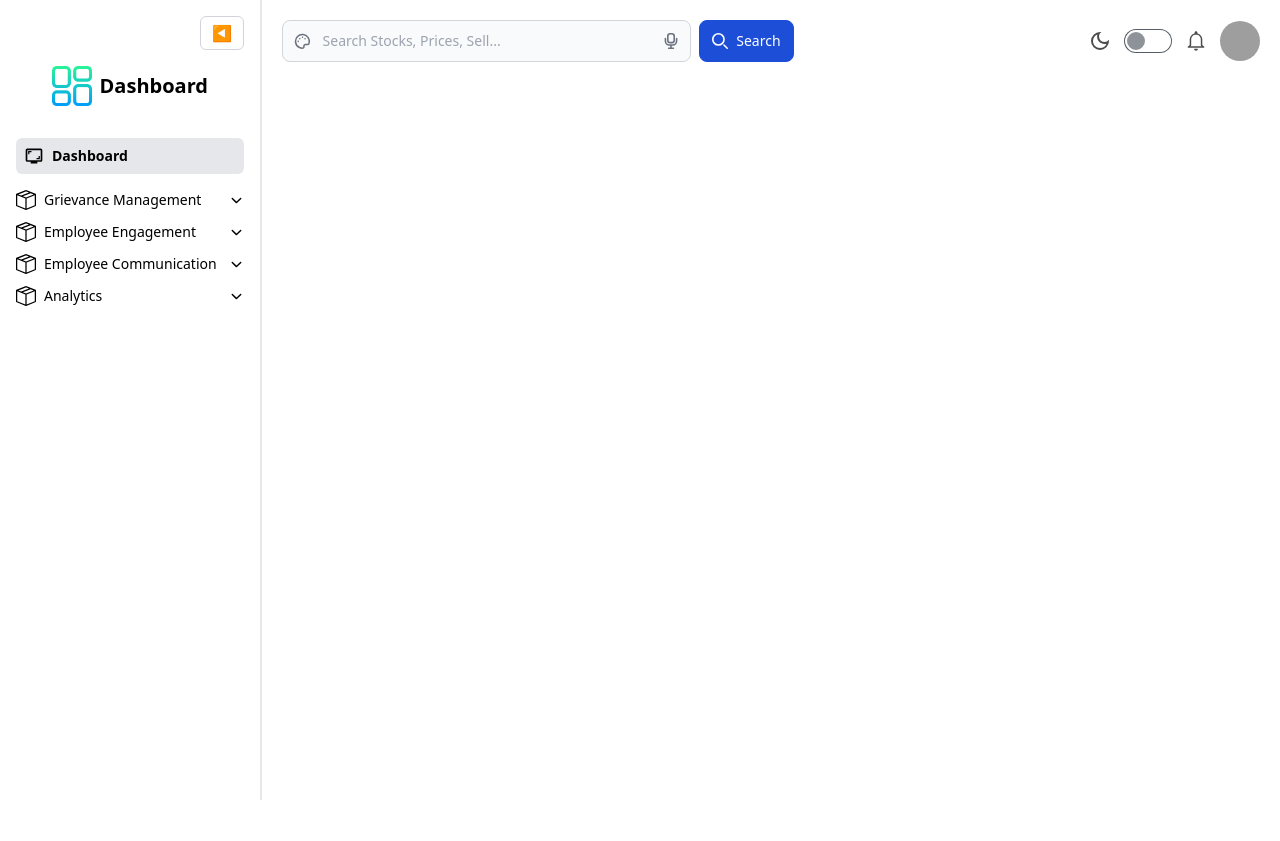
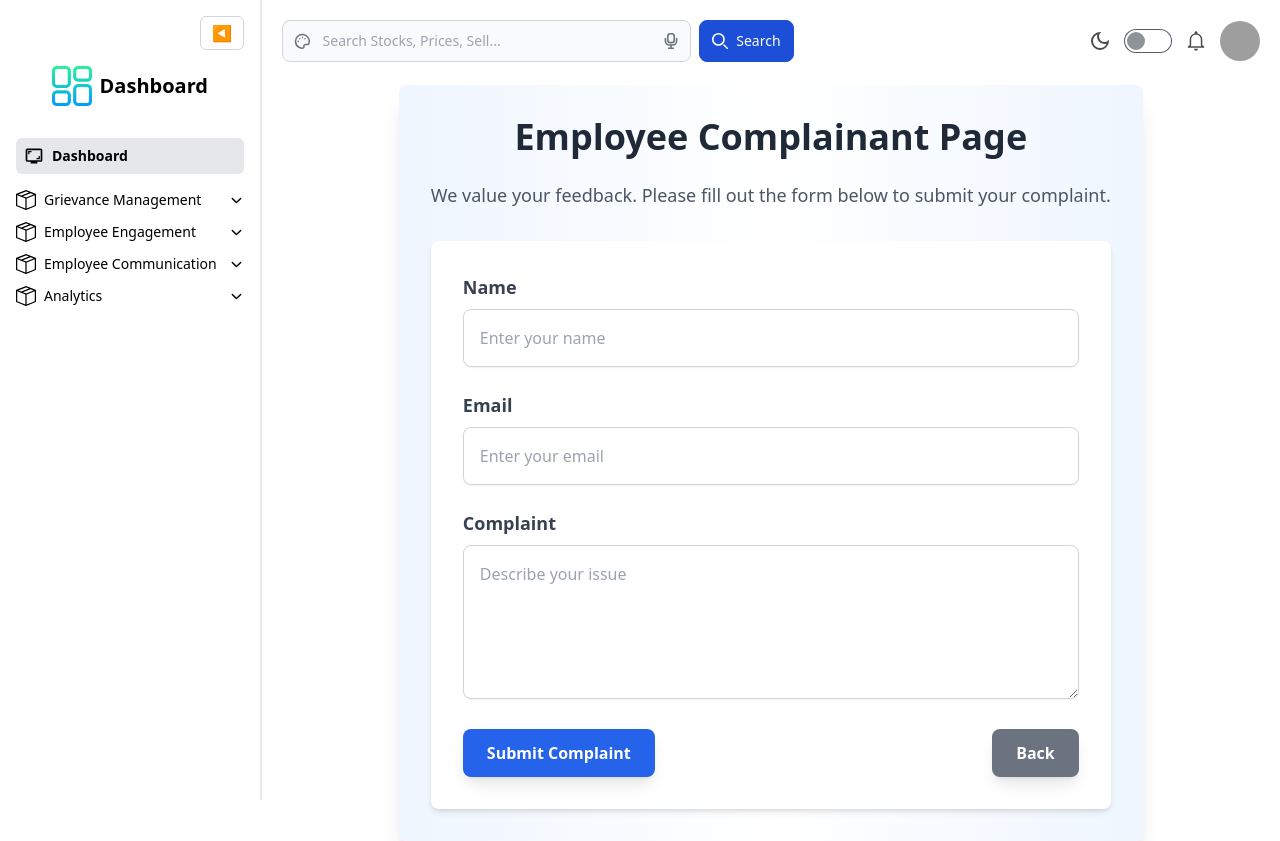
Before and after one commit to Maria-2027/MANUFACTURING-HR4, a React (Vite) app in the folder Manufacturing-human-resources-4/frontend/: page /EmComplaint in a window 1280 px wide. Before the commit the page ends 800 px from the top, so only its background shows below. Built offline with nearby package versions, Linux system fonts and the light colour scheme; grey boxes are pictures that could not be loaded.

Commit message:
Customer Complaint

```diff
--- a/Manufacturing-human-resources-4/frontend/index.html
+++ b/Manufacturing-human-resources-4/frontend/index.html
@@ -2,7 +2,7 @@
 <html lang="en">
   <head>
     <meta charset="UTF-8" />
-    <link rel="icon" type="image/png" href="/logistics.png" />
+    <link rel="icon" type="image/png" href="/jjmlogo.jpg  " />
     <meta name="viewport" content="width=device-width, initial-scale=1.0" />
     <title>Human Resources 4</title>
   </head>
--- a/Manufacturing-human-resources-4/frontend/src/App.jsx
+++ b/Manufacturing-human-resources-4/frontend/src/App.jsx
@@ -3,7 +3,8 @@ import LoginForm from "./pages/LoginForm";
 import Sidebar from "./Components/Sidebar";
 import Search from "./Components/Search";
 import Dashboard from "./Components/Dashboard";
-import Complaint from "./Components/Complaint";
+import EmComplaint from "./Components/EmComplaint";
+import CoCompplaint from "./Components/CoComplaint";
 import CommunicationPortal from "./Components/CommunicationPortal";
 import RequestCompensationDetails from "./Components/RequestCompensationDetails";
 import "./index.css";
@@ -19,9 +20,10 @@ const App = () => {
         <Routes>
           <Route path="/dashboard" element={<Dashboard />} />
           <Route path="/login" element={<LoginForm />} />
-          <Route path="/complaint" element={<Complaint />} />
+          <Route path="/EmComplaint" element={<EmComplaint />} />
           <Route path="/communicationportal" element={<CommunicationPortal />} />
           <Route path="/requestcompensationdetails" element={<RequestCompensationDetails />} />
+          <Route path="/CoComplaint" element={<CoCompplaint />} />
         </Routes>
       </div>
     </div>
--- a/Manufacturing-human-resources-4/frontend/src/Components/Complaint.jsx
+++ b/Manufacturing-human-resources-4/frontend/src/Components/CoComplaint.jsx
@@ -32,7 +32,7 @@ const ComplaintPage = () => {
 
   return (
     <div className="max-w-3xl mx-auto p-8 bg-gradient-to-r from-blue-50 via-white to-blue-50 rounded-lg shadow-xl">
-      <h1 className="text-4xl font-extrabold text-gray-800 mb-6 text-center">Complainant Page</h1>
+      <h1 className="text-4xl font-extrabold text-gray-800 mb-6 text-center">Customer Complainant Page</h1>
       <p className="mb-8 text-lg text-gray-600 text-center">We value your feedback. Please fill out the form below to submit your complaint.</p>
 
       {submitted ? (
--- /dev/null
+++ b/Manufacturing-human-resources-4/frontend/src/Components/EmComplaint.jsx
@@ -0,0 +1,114 @@
+import React, { useState } from 'react';
+import { useNavigate } from 'react-router-dom';
+
+const ComplaintPage = () => {
+  const [formData, setFormData] = useState({
+    name: '',
+    email: '',
+    complaint: '',
+  });
+
+  const [submitted, setSubmitted] = useState(false);
+  const navigate = useNavigate();
+
+  const handleInputChange = (e) => {
+    const { name, value } = e.target;
+    setFormData({
+      ...formData,
+      [name]: value,
+    });
+  };
+
+  const handleSubmit = (e) => {
+    e.preventDefault();
+    console.log('Form Data Submitted: ', formData);
+    setSubmitted(true);
+    // Add your form submission logic here
+  };
+
+  const handleBackClick = () => {
+    navigate(-1); // This will navigate back to the previous page
+  };
+
+  return (
+    <div className="max-w-3xl mx-auto p-8 bg-gradient-to-r from-blue-50 via-white to-blue-50 rounded-lg shadow-xl">
+      <h1 className="text-4xl font-extrabold text-gray-800 mb-6 text-center">Employee Complainant Page</h1>
+      <p className="mb-8 text-lg text-gray-600 text-center">We value your feedback. Please fill out the form below to submit your complaint.</p>
+
+      {submitted ? (
+        <div className="bg-green-100 text-green-700 font-semibold p-4 rounded-lg text-center mb-6">
+          Thank you for submitting your complaint. We will get back to you shortly.
+        </div>
+      ) : (
+        <form onSubmit={handleSubmit} className="bg-white shadow-md rounded-lg p-8">
+          <div className="mb-6">
+            <label className="block text-gray-700 font-bold text-lg mb-2" htmlFor="name">
+              Name
+            </label>
+            <input
+              type="text"
+              id="name"
+              name="name"
+              value={formData.name}
+              onChange={handleInputChange}
+              className="w-full p-4 border border-gray-300 rounded-lg shadow-sm focus:outline-none focus:ring-2 focus:ring-blue-400 focus:border-transparent"
+              placeholder="Enter your name"
+              required
+            />
+          </div>
+
+          <div className="mb-6">
+            <label className="block text-gray-700 font-bold text-lg mb-2" htmlFor="email">
+              Email
+            </label>
+            <input
+              type="email"
+              id="email"
+              name="email"
+              value={formData.email}
+              onChange={handleInputChange}
+              className="w-full p-4 border border-gray-300 rounded-lg shadow-sm focus:outline-none focus:ring-2 focus:ring-blue-400 focus:border-transparent"
+              placeholder="Enter your email"
+              required
+            />
+          </div>
+
+          <div className="mb-6">
+            <label className="block text-gray-700 font-bold text-lg mb-2" htmlFor="complaint">
+              Complaint
+            </label>
+            <textarea
+              id="complaint"
+              name="complaint"
+              value={formData.complaint}
+              onChange={handleInputChange}
+              className="w-full p-4 border border-gray-300 rounded-lg shadow-sm focus:outline-none focus:ring-2 focus:ring-blue-400 focus:border-transparent"
+              placeholder="Describe your issue"
+              rows="5"
+              required
+            />
+          </div>
+
+          <div className="flex items-center justify-between">
+            <button
+              type="submit"
+              className="bg-blue-600 hover:bg-blue-700 text-white font-bold py-3 px-6 rounded-lg transition duration-300 ease-in-out shadow-lg transform hover:scale-105 focus:outline-none focus:ring-2 focus:ring-blue-400"
+            >
+              Submit Complaint
+            </button>
+
+            <button
+              type="button"
+              onClick={handleBackClick}
+              className="bg-gray-500 hover:bg-gray-700 text-white font-bold py-3 px-6 rounded-lg transition duration-300 ease-in-out shadow-lg transform hover:scale-105 focus:outline-none focus:ring-2 focus:ring-gray-400"
+            >
+              Back
+            </button>
+          </div>
+        </form>
+      )}
+    </div>
+  );
+};
+
+export default ComplaintPage;
--- a/Manufacturing-human-resources-4/frontend/src/Components/Sidebar.jsx
+++ b/Manufacturing-human-resources-4/frontend/src/Components/Sidebar.jsx
@@ -102,8 +102,8 @@ const Sidebar = () => {
           }`}
         >
           {[
-            { name: "Employee Complaint", link: "/complaint" }, // Adjusted to use Link
-            { name: "Tracking", link: "/tracking" },
+            { name: "Employee Complaint", link: "/EmComplaint" },
+            { name: "Customer Complaint", link: "/CoComplaint" },
             { name: "Investigation & Solution", link: "/investigation" },
             { name: "Compensation Planning (HR3)", link: "/requestcompensationdetails" },
           ].map((item) => (
```
Also changed, not shown: Manufacturing-human-resources-4/frontend/jjmlogo.jpg (renamed from Manufacturing-human-resources-4/frontend/src/assets/jjmlogo.jpg), Manufacturing-human-resources-4/frontend/src/Components/Assets/373415899_755240229738988_8785822701485968646_n.jpg (added).
